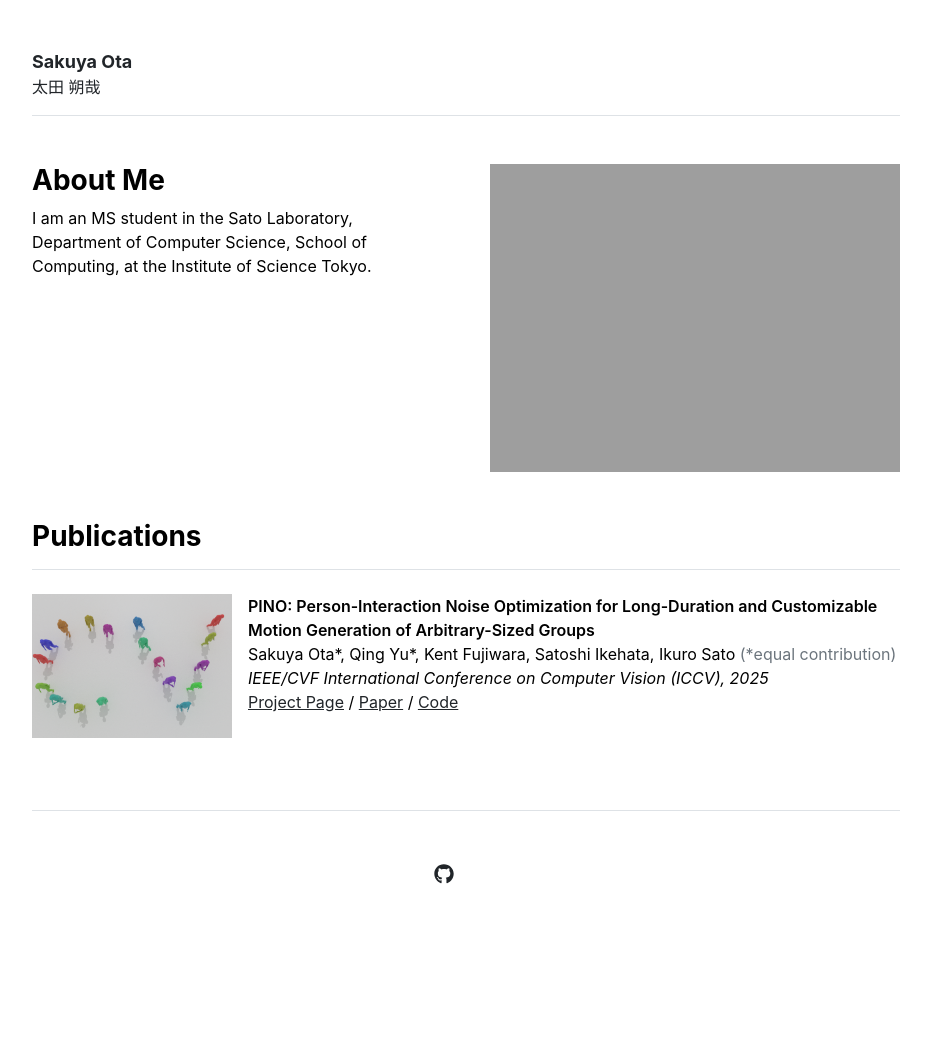
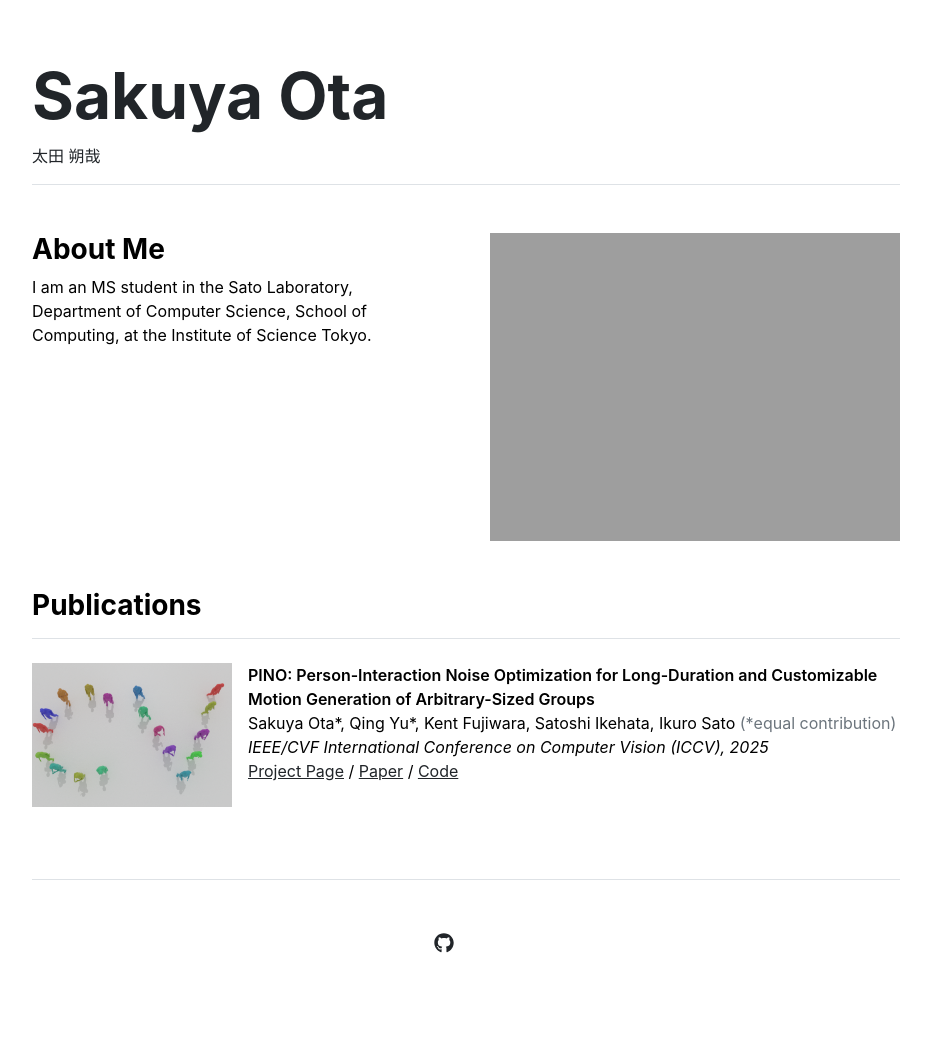
Before and after one commit to sinc865/sinc865.github.io, a Jekyll site: the page built from index.md, in a window 1280 px wide. Shown: the whole page, without its empty margins (174-1105 px from the left). Built offline with Jekyll 4.4.1, drawn with Linux system fonts in a browser that asks for light colours; before the commit the page ends 985 px from its top, so only the background shows below that.

Commit message:
Update custom.scss

```diff
--- a/_sass/custom.scss
+++ b/_sass/custom.scss
@@ -50,5 +50,5 @@ ul.list-unstyled li em {
 }
 
 .fs-4 {
-  font-size: 18px !important;
+  font-size: 64px !important;
 }
```
